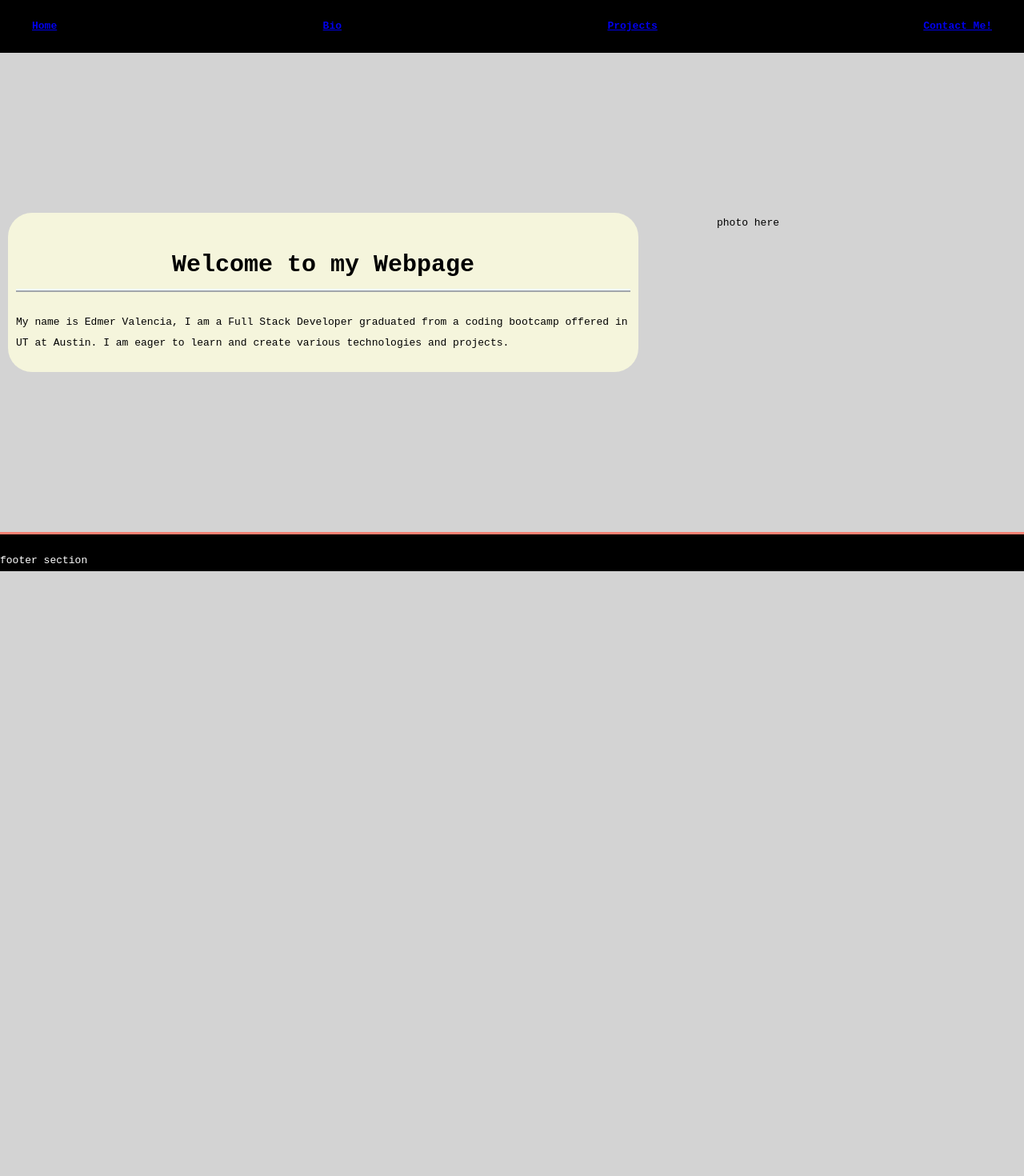
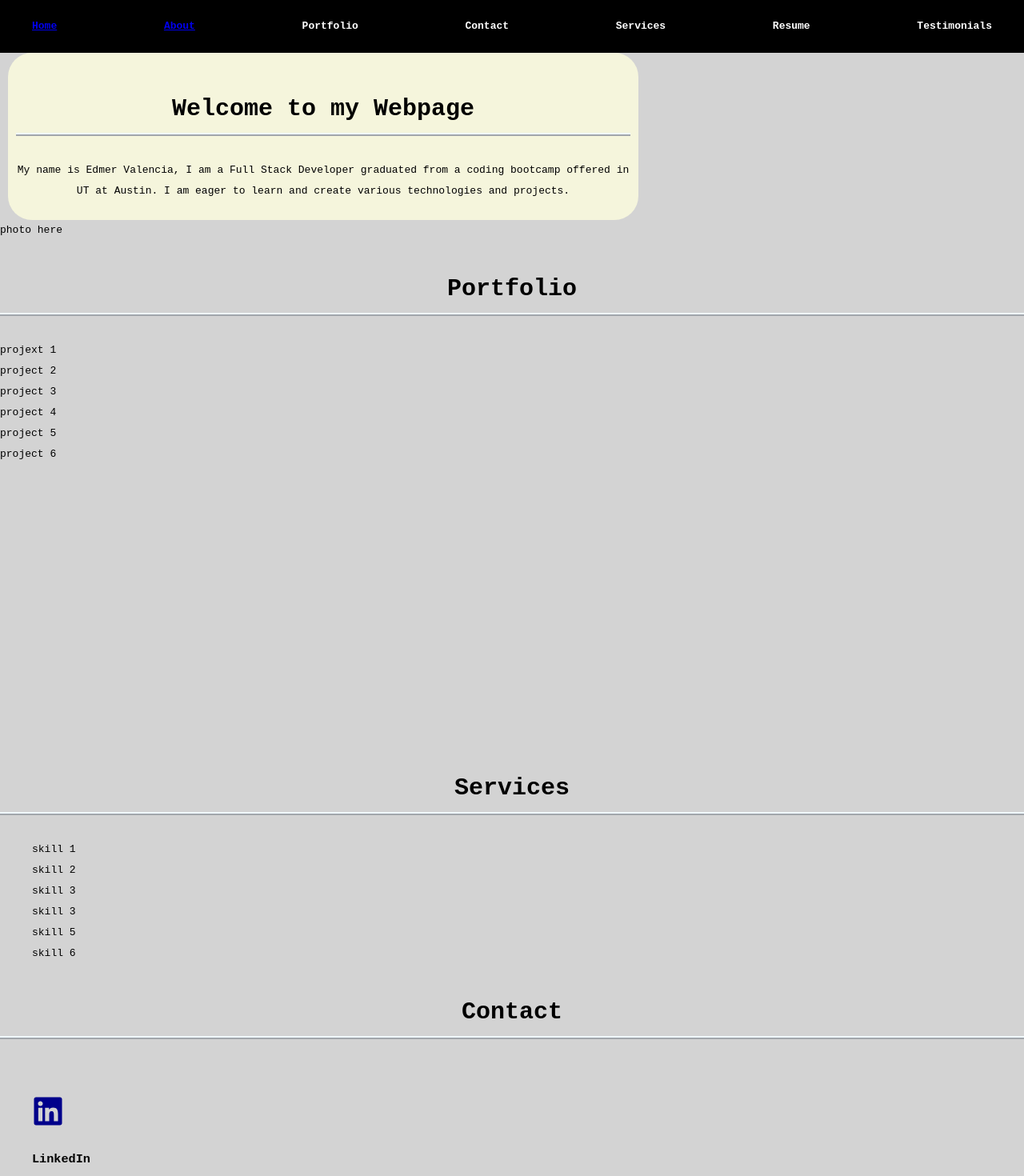
Before and after one commit to edm1001/web-dev-portfolio2022, a React (Create React App) app: page / in a window 1280 px wide. Shown: the top 1470 px of the page at 80% size. Before the commit the page ends 800 px from the top, so only its background shows below. Built offline with nearby package versions, Linux system fonts and the light colour scheme.

Commit message:
comp changes

```diff
--- a/src/App.js
+++ b/src/App.js
@@ -1,9 +1,6 @@
 import React from "react";
 import Header from './Components/Header';
 import Footer from './Components/Footer';
-import About from './Pages/Bio';
-import Contact from "./Pages/Contact";
-import Projects from './Pages/Project';
 import { Route, BrowserRouter as Router, Routes } from 'react-router-dom';
 import Home from "./Pages/Home";
 // import Particle from './Components/pasticleBackground';
@@ -20,7 +17,7 @@ function App() {
           path="/"
           element = {<Home/>}>
           </Route>
-          <Route
+          {/* <Route
           path="/About"
           element = {<About/>}>
           </Route>
@@ -31,7 +28,7 @@ function App() {
           <Route
           path="/project"
           element = {<Projects/>}>
-          </Route>
+          </Route> */}
         </Routes>
         </div>
         {/* <div><Particle /></div> */}
--- /dev/null
+++ b/src/Components/About/About.js
@@ -0,0 +1,21 @@
+import React from 'react'
+
+function About() {
+  return (
+    <section >
+    <div className='welcome'>
+       <h1> Welcome to my Webpage</h1>
+       <p>
+        My name is Edmer Valencia, I am a Full Stack Developer graduated from a coding bootcamp offered in UT at Austin. I am eager to learn and create various technologies and projects.
+       </p>
+       </div>
+       <div className='bio-photo'>
+        photo here
+      </div>
+
+
+    </section>
+  )
+}
+
+export default About
--- a/src/Components/Footer/index.js
+++ b/src/Components/Footer/index.js
@@ -2,7 +2,7 @@ import React from 'react'
 
 function Footer() {
   return (
-    <footer className='footer'>footer section
+    <footer className='footer'>Website created by Edmer Valencia
     </footer>
   )
 }
--- a/src/Components/Header/index.js
+++ b/src/Components/Header/index.js
@@ -10,15 +10,12 @@ function Header() {
         <Link to="/">
         Home
         </Link>
-
-        <Link to="/about">
-        Bio</Link>
-        <Link to="/project">
-        Projects</Link>
-
-        <Link to="/contact">
-          Contact Me!
-        </Link>
+        <a href='about'>About</a>
+        <a>Portfolio</a>
+        <a>Contact</a>
+        <a>Services</a>
+        <a>Resume</a>
+        <a>Testimonials</a>
         </nav>
       </header>
   )
--- /dev/null
+++ b/src/Components/Services/Services.js
@@ -0,0 +1,17 @@
+import React from 'react'
+
+function Services() {
+  return (
+    <section className=' Services'>
+    <h1>Services</h1>
+    <ul style={{listStyleType:'none'}}>
+        <li>skill 1 </li>
+        <li>skill 2</li>
+        <li> skill 3 </li>
+        <li> skill 3</li>
+        <li> skill 5</li>
+        <li> skill 6 </li>
+    </ul>
+    </section>
+  ) }
+export default Services
--- a/src/Pages/Bio.js
+++ /dev/null
@@ -1,18 +0,0 @@
-import React from 'react'
-
-function About() {
-  return (
-    <section >             <h1>Biography</h1>
-    <div className='bio'>
-      <div className='bio-info'>
-      <p>lorem dbdsjcbjasc laskvbci ascbasiucbae smcbiaefb aemndcuhe bcjkaen cuiavndfhvb qwskefcea aclksadnchiiedb cvkjejcbyuesdb ckjedbioc besdcbbkedb ckjlesncyiesrbcv jkdsb cued bckjdsb o8c beicbn dscbyerb vidsbcuedbcdsin</p>
-      </div>
-      <div className='bio-pics'>
-        scroll photos here
-      </div>
-      </div>
-    </section>
-  )
-}
-
-export default About
--- a/src/Pages/Home.js
+++ b/src/Pages/Home.js
@@ -1,22 +1,25 @@
 import React from 'react'
-// import About from './About';
-// import Projects from './Project';
-// import Contact from './Contact';
-
+import About from '../Components/About/About.js';
+import Portfolio from '../Components/Portfolio/Project';
+import Contact from '../Components/Contact/Contact';
+import Services from '../Components/Services/Services.js';
 
 export const Home = () => {
   return (
-    <section  className="home">
+    <section>
+      <div>
+      <About/>
+      </div>
+      <div>
+      <Portfolio/>
+      </div>
+      <div>
+      <Services/>
+      </div>
+      <div>
+      <Contact/>
+      </div>
 
-      <div className='welcome'>
-       <h1> Welcome to my Webpage</h1>
-       <p>
-        My name is Edmer Valencia, I am a Full Stack Developer graduated from a coding bootcamp offered in UT at Austin. I am eager to learn and create various technologies and projects.
-       </p>
-       </div>
-       <div className='home-photo'>
-        photo here
-      </div>
     </section>
   )
 }
--- a/src/main.css
+++ b/src/main.css
@@ -36,7 +36,6 @@ h1 {
   display: flex;
   justify-content: space-between;
   margin-block: 200px;
-
   flex-wrap: wrap;
 }
 .home-photo{
@@ -48,32 +47,12 @@ h1 {
   padding:10px;
   margin-left:10px;
   border-radius:30px;
+  text-align: center;
 }
 
 /* HOME END */
 
-/*BIO START  */
-.bio{
-  height: 400px;
-  width:100%;
-  display: flex;
-  align-items: center;
-  padding: 20px;
-}
-.bio-info{
-  width: 55%;
 
-}
-.bio div{
-  flex-wrap:wrap;
-  display: flex;
-}
-.bio-pics{
-  width: 40%;
-  flex-wrap:wrap;
-}
-
-/* Bio END */
 
 /* PROJECTS START */
 .portfolio{
@@ -105,10 +84,8 @@ h1 {
   width:100%;
   border-top: 3px solid salmon;
   color: white;
-  display: flex;
-  justify-content: space-between;
-  align-items: center;
-  padding-top: 20px;
+  text-align: center;
+  padding: 10px 0;
 
 }
 
```
Also changed, not shown: src/Components/Contact/Contact.js (renamed from src/Pages/Contact.js), src/Components/Portfolio/Project.js (renamed from src/Pages/Project.js), src/Components/Resume/Resume.js (renamed from src/Pages/Resume.js), 1 other file (tests, documents, lock files or other folders).
